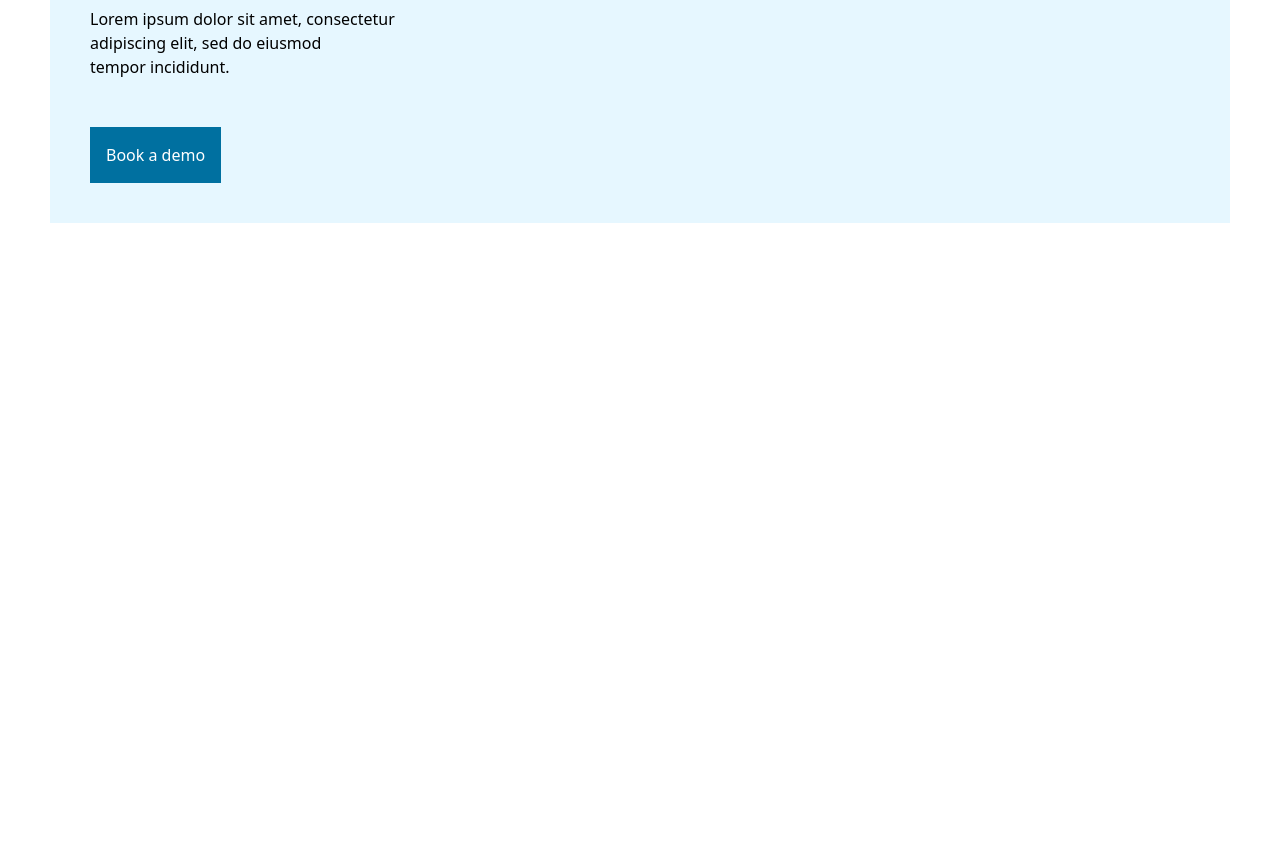
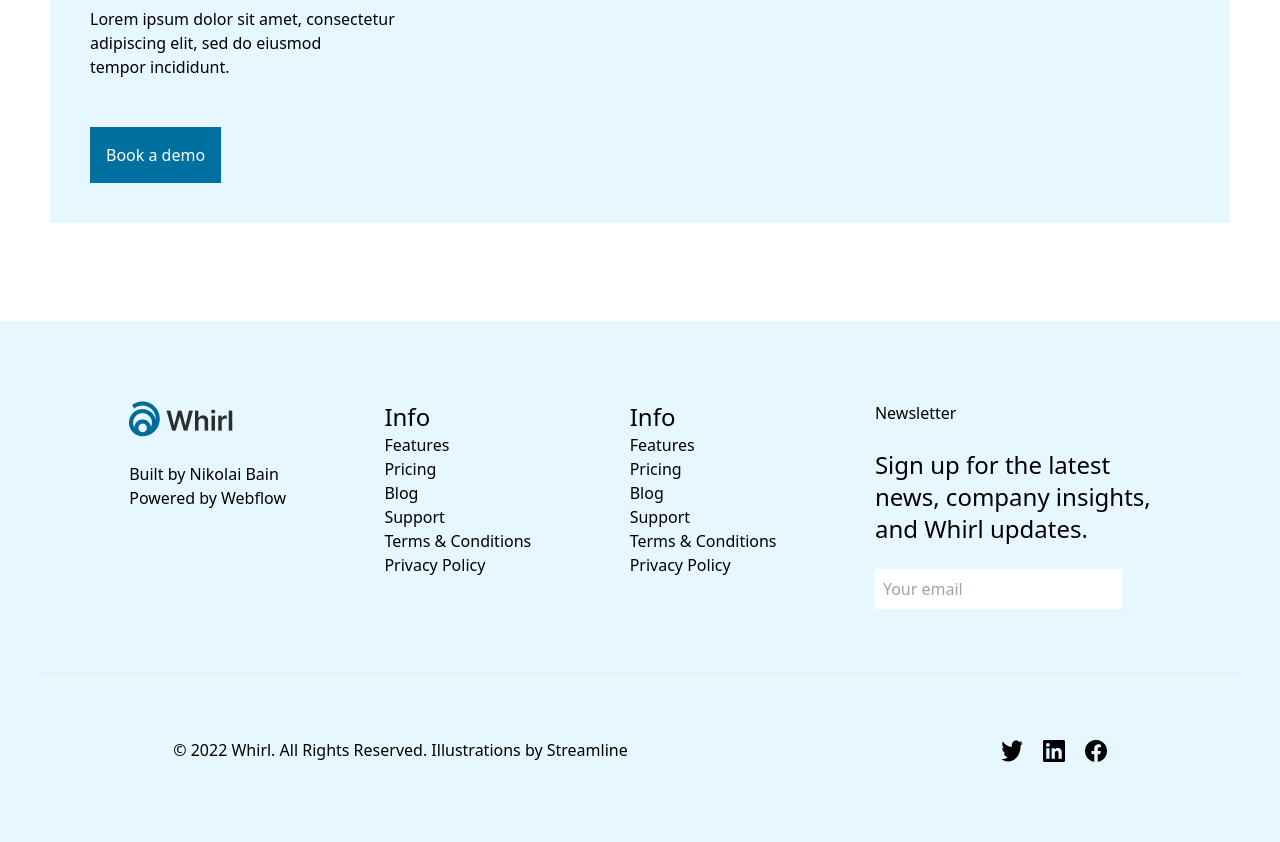
Before and after one commit to naimova609/homework-4, a website: page src/index.html in a window 1280 px wide. Shown: the part 4557-5399 px from the top of the page. Before the commit the page ends 4830 px from the top, so only its background shows below. Drawn offline with Linux system fonts and the light colour scheme.

Commit message:
section5

```diff
--- a/src/index.html
+++ b/src/index.html
@@ -178,6 +178,41 @@
         <h1 class="text-3xl">Get started <br> with Whirl</h1><br><br>
         <p>Lorem ipsum dolor sit amet, consectetur <br> adipiscing elit, sed do eiusmod <br> tempor incididunt.</p><br><br>
         <button class="bg-[#0070A0] text-[white] p-4">Book a demo</button>
+    </header><br><br>
+    <header class="p-10 bg-[#E6F7FF]">
+        <div class="text md:flex justify-around block p-10">
+            <div class="text16">
+                <img src="./IMAGE (32).png" alt=""><br>
+                <p>Built by Nikolai Bain <br> Powered by Webflow</p>
+            </div>
+            <div class="text17 md:block hidden">
+                <h4 class="text-2xl">Info</h4>
+                <p>Features</p>
+                <p>Pricing</p>
+                <p>Blog</p>
+                <p>Support</p>
+                <p>Terms & Conditions</p>
+                <p>Privacy Policy</p>
+            </div>
+            <div class="text17 md:block hidden">
+                <h4 class="text-2xl">Info</h4>
+                <p>Features</p>
+                <p>Pricing</p>
+                <p>Blog</p>
+                <p>Support</p>
+                <p>Terms & Conditions</p>
+                <p>Privacy Policy</p>
+            </div>
+            <div class="text18">
+                <h4 class="text2xl">Newsletter</h4><br>
+                <p class="text-2xl">Sign up for the latest <br> news, company insights, <br> and Whirl updates.</p><br>
+                <input type="text" placeholder="Your email" class="p-2">
+            </div>
+        </div><br><hr><br>
+        <div class="text19 md:flex justify-around items-center p-10 block text-center">
+            <p>© 2022 Whirl. All Rights Reserved. Illustrations by Streamline</p><br>
+            <img src="./Frame (15).png" alt="" class="md:block hidden">
+        </div>
     </header>
 </body>
 </html>
```
Also changed, not shown: src/Frame (15).png (added), src/output.css.
